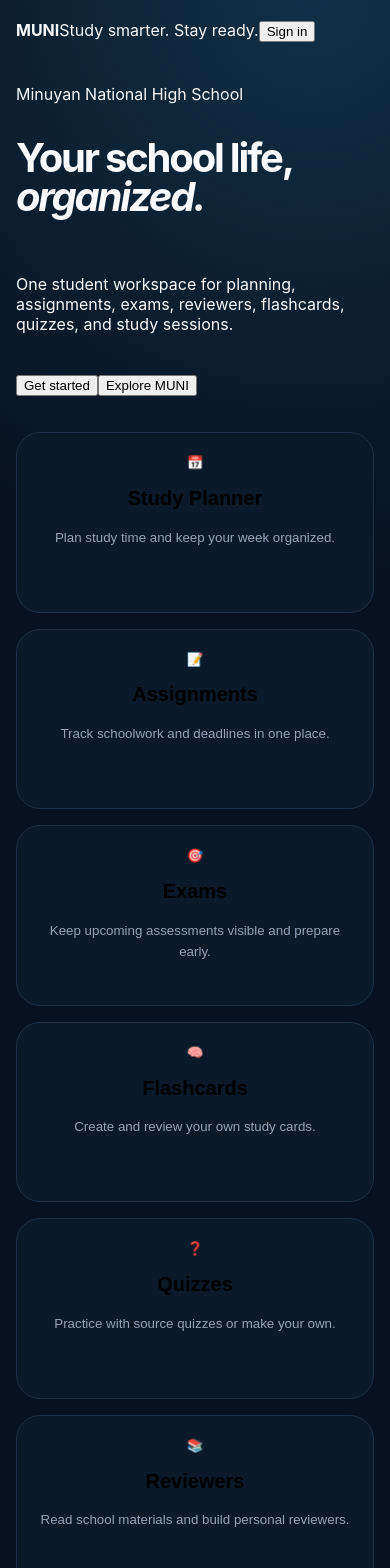
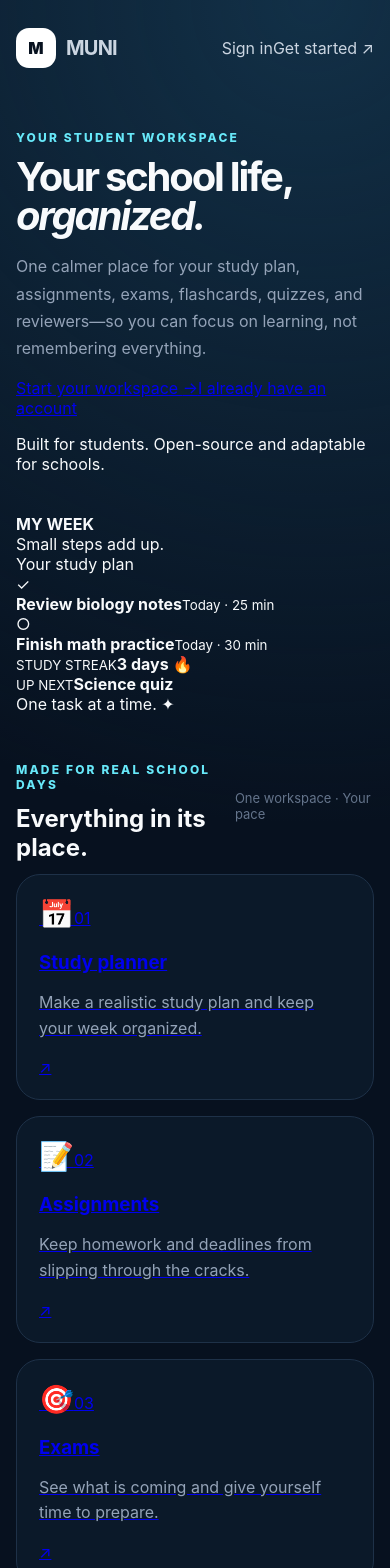
Before and after one commit to azuleermenu-dot/MUNI-WEBAPP, a Next.js app in the folder apps/web/: page / in a window 390 px wide. Shown: the top 1568 px of the page. Built offline with nearby package versions, Linux system fonts and the light colour scheme.

Commit message:
feat(web): build responsive MUNI student landing page

```diff
--- a/apps/web/app/page.tsx
+++ b/apps/web/app/page.tsx
@@ -1,32 +1,30 @@
 'use client';
 
-import { useState } from 'react';
+import Link from 'next/link';
 
-const MUNI_SCHOOL = 'Minuyan National High School';
-const MUNI_FEATURES = [
-  { id: 'planner', icon: '📅', title: 'Study Planner', description: 'Plan study time and keep your week organized.' },
-  { id: 'assignments', icon: '📝', title: 'Assignments', description: 'Track schoolwork and deadlines in one place.' },
-  { id: 'exams', icon: '🎯', title: 'Exams', description: 'Keep upcoming assessments visible and prepare early.' },
-  { id: 'flashcards', icon: '🧠', title: 'Flashcards', description: 'Create and review your own study cards.' },
-  { id: 'quizzes', icon: '❓', title: 'Quizzes', description: 'Practice with source quizzes or make your own.' },
-  { id: 'reviewers', icon: '📚', title: 'Reviewers', description: 'Read school materials and build personal reviewers.' },
+const features = [
+  { icon: '📅', title: 'Study planner', description: 'Make a realistic study plan and keep your week organized.', href: '/planner' },
+  { icon: '📝', title: 'Assignments', description: 'Keep homework and deadlines from slipping through the cracks.', href: '/login' },
+  { icon: '🎯', title: 'Exams', description: 'See what is coming and give yourself time to prepare.', href: '/login' },
+  { icon: '🧠', title: 'Flashcards', description: 'Create your own cards and review in short focused bursts.', href: '/login' },
+  { icon: '❓', title: 'Quizzes', description: 'Practice with school-provided questions or make your own.', href: '/login' },
+  { icon: '📚', title: 'Reviewers', description: 'Keep source materials and your personal notes together.', href: '/login' },
 ];
 
 export default function Home() {
-  const [active, setActive] = useState('planner');
-  const feature = MUNI_FEATURES.find((item) => item.id === active) ?? MUNI_FEATURES[0];
   return (
-    <main className="shell">
-      <nav><strong>MUNI</strong><span>Study smarter. Stay ready.</span><button>Sign in</button></nav>
-      <section className="hero">
-        <div className="badge">{MUNI_SCHOOL}</div>
-        <h1>Your school life,<br /><em>organized.</em></h1>
-        <p>One student workspace for planning, assignments, exams, reviewers, flashcards, quizzes, and study sessions.</p>
-        <div className="actions"><button className="primary">Get started</button><button className="secondary">Explore MUNI</button></div>
+    <main className="shell landing">
+      <header className="topbar">
+        <Link href="/" className="brand"><span>M</span><strong>MUNI</strong></Link>
+        <div className="nav-actions"><span className="school">Minuyan National High School</span><Link className="nav-link" href="/login">Sign in</Link><Link className="nav-cta" href="/signup">Get started <span aria-hidden="true">↗</span></Link></div>
+      </header>
+      <section className="hero landing-hero">
+        <div className="hero-copy"><p className="eyebrow">YOUR STUDENT WORKSPACE</p><h1>Your school life,<br /><em>organized.</em></h1><p className="muted hero-description">One calmer place for your study plan, assignments, exams, flashcards, quizzes, and reviewers—so you can focus on learning, not remembering everything.</p><div className="actions"><Link className="button-primary" href="/signup">Start your workspace <span aria-hidden="true">→</span></Link><Link className="button-secondary" href="/login">I already have an account</Link></div><p className="hero-footnote">Built for students. Open-source and adaptable for schools.</p></div>
+        <div className="hero-art" aria-label="A preview of a student study dashboard"><div className="art-window"><div className="art-window-top"><span></span><span></span><span></span><b>MY WEEK</b></div><div className="art-greeting">Small steps add up.</div><div className="art-subtitle">Your study plan</div><div className="art-progress"><i></i></div><div className="art-task"><span className="art-check">✓</span><div><b>Review biology notes</b><small>Today · 25 min</small></div></div><div className="art-task"><span className="art-check">○</span><div><b>Finish math practice</b><small>Today · 30 min</small></div></div><div className="art-stats"><div><small>STUDY STREAK</small><b>3 days 🔥</b></div><div><small>UP NEXT</small><b>Science quiz</b></div></div></div><div className="art-note">One task at a time. ✦</div></div>
       </section>
-      <section className="grid">{MUNI_FEATURES.map((item) => <button className={`feature ${active === item.id ? 'selected' : ''}`} key={item.id} onClick={() => setActive(item.id)}><div className="icon">{item.icon}</div><h2>{item.title}</h2><p>{item.description}</p></button>)}</section>
-      <section className="workspace"><span className="badge">Student workspace</span><h2>{feature.icon} {feature.title}</h2><p>{feature.description}</p><button className="primary">Open {feature.title}</button></section>
-      <footer><strong>MUNI</strong><span>Built for students. Open-source and adaptable for schools.</span></footer>
+      <section className="features-section"><div className="section-title"><div><p className="eyebrow">MADE FOR REAL SCHOOL DAYS</p><h2>Everything in its place.</h2></div><span>One workspace · Your pace</span></div><div className="grid landing-grid">{features.map((feature, index) => <Link className="feature landing-feature" href={feature.href} key={feature.title}><div className="feature-top"><span className="feature-icon">{feature.icon}</span><span className="feature-number">0{index + 1}</span></div><h3>{feature.title}</h3><p>{feature.description}</p><span className="feature-arrow" aria-hidden="true">↗</span></Link>)}</div></section>
+      <section className="campaign"><div><p className="eyebrow">MUNI BELIEVES</p><h2>We deserve a better<br />educational experience.</h2></div><Link href="/signup" className="button-primary">Build better habits <span aria-hidden="true">→</span></Link></section>
+      <footer className="site-footer"><Link href="/" className="brand"><span>M</span><strong>MUNI</strong></Link><span>Made for students, with students in mind.</span><Link href="/login">Student sign in</Link></footer>
     </main>
   );
 }
```
